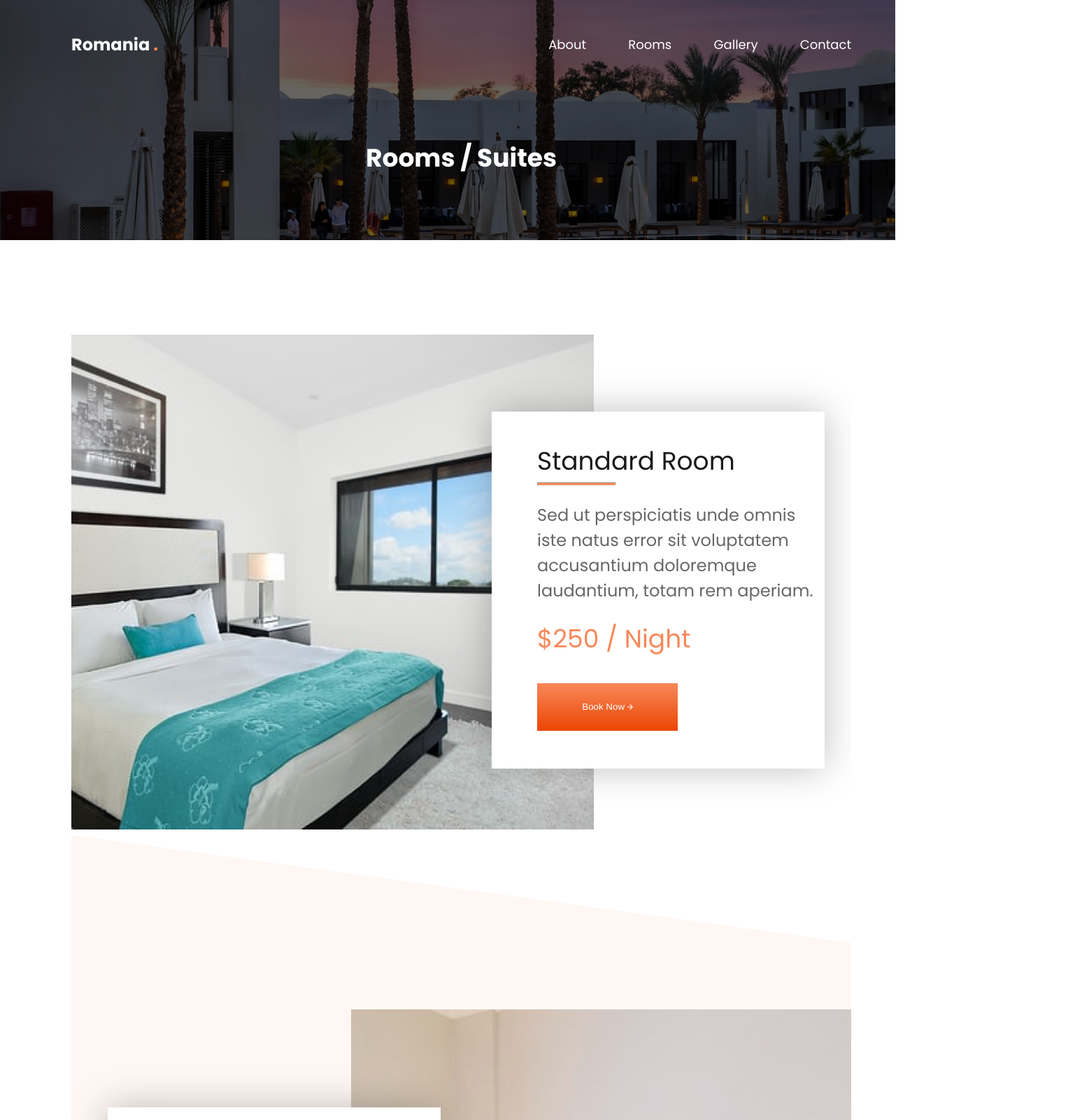
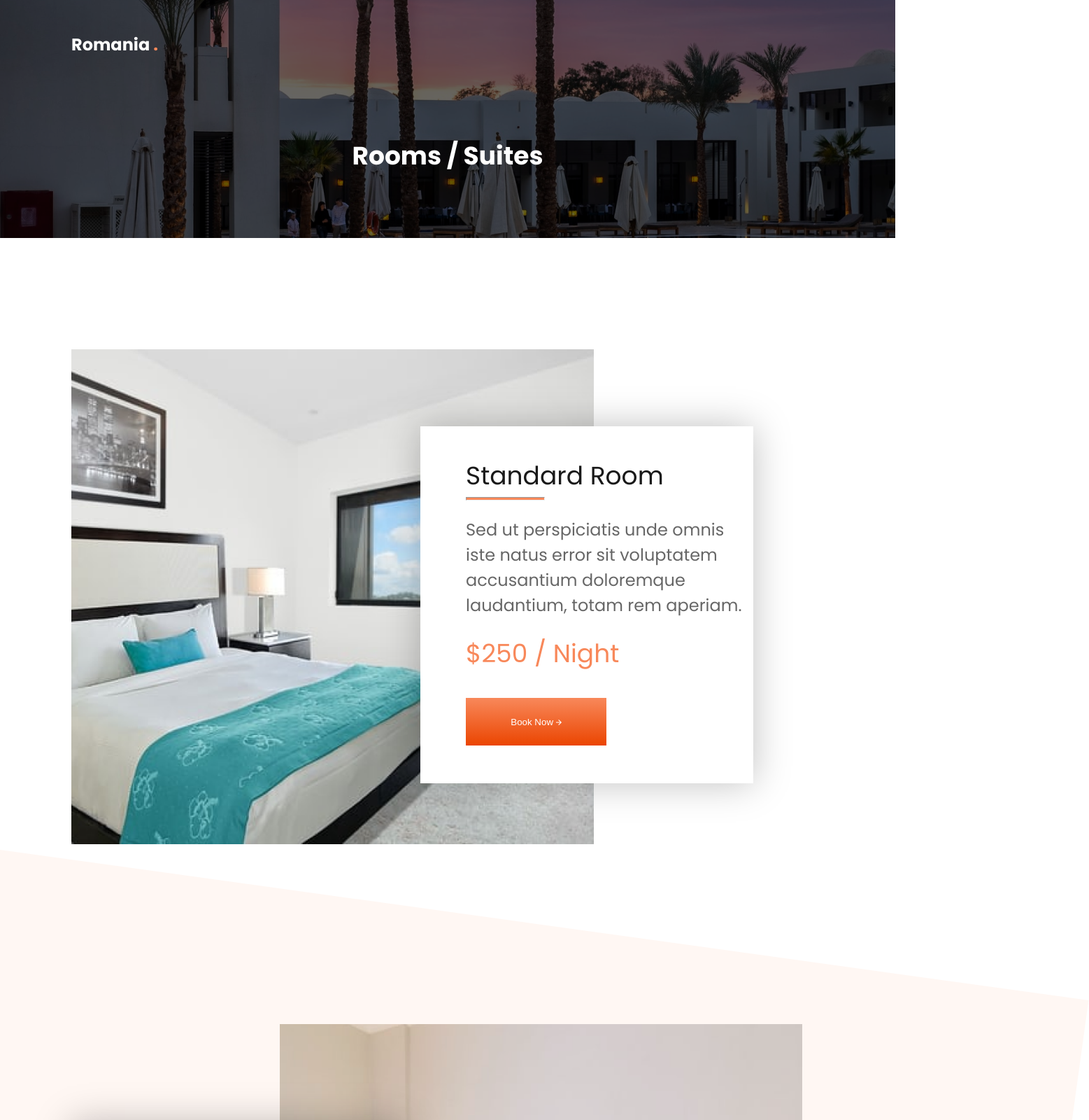
Before and after one commit to AmanamIsrael/hotels-booking-theme, a plain HTML site: page rooms.html in a window 1280 px wide. Shown: the top 1600 px of the page at 70% size, 1557 px wide, since content can reach past the window. Drawn offline with Linux system fonts and the light colour scheme.

Commit message:
initial commit

```diff
--- a/assets/css/rooms.css
+++ b/assets/css/rooms.css
@@ -1,10 +1,7 @@
 
-.container {
-
-    margin: auto 63px auto 102px;
-    overflow: hidden;
+body {
+    overflow-x: hidden;
 }
-
 header {
     background-image:
     linear-gradient(to bottom, rgba(0, 0, 0, 0.6), rgba(0, 0,0,0.6)),
@@ -37,6 +34,7 @@ header .logo {
 header .logo h1 {
     margin: 0;
     font-size: 24px;
+    margin-left: 102px;
 }
 
 header nav {
@@ -47,7 +45,8 @@ header nav {
 header .header-text h1 {
     font-size: 36px;
     text-align: center;
-    margin: 117px 0px 90px 0px;
+    padding: 90px 0 90px 0;
+
 }
 
 .clr {
@@ -70,6 +69,7 @@ footer h1 {
     font-style: normal;
     font-weight: 600;
     font-size: 36px;
+    padding-top: 90px;
 }
 
 footer p {
@@ -98,6 +98,7 @@ span {
     margin-top: 135px;
     width: 747px;
     height: 707px;
+    margin-left: 102px;
 }
 
 .room-1-details {
@@ -132,12 +133,12 @@ span {
     height: 510px;
     background: #FFFFFF;
     box-shadow: 0px 0px 50px rgba(0, 0, 0, 0.25);
-    margin-left: 52px;
+    margin-left: 102px;
 }
 
 .room-2-image img{
     margin-top: 150px;
-    width: 847px;
+    width: 747px;
     height: 807px;
     margin-left: 400px;
 }
@@ -150,6 +151,7 @@ span {
     margin-top: 235px;
     width: 747px;
     height: 707px;
+    margin-left: 102px;
 }
 
 .room-3-details {
--- a/rooms.html
+++ b/rooms.html
@@ -13,14 +13,6 @@
             <div class="logo">
                 <h1>Romania <span>.</span></h1>
             </div>
-            <nav>
-                <ul>
-                    <li><a href="#">About</a></li>
-                    <li><a href="#">Rooms</a></li>
-                    <li><a href="#">Gallery</a></li>
-                    <li><a href="#">Contact</a></li>
-                </ul>
-            </nav>
             <div class="clr"></div>
             <div class="header-text">
                 <h1>Rooms / Suites</h1>
@@ -41,6 +33,8 @@
                     <button class="dtls-styl dtls-btn">Book Now <img src="assets/images/Vector.png" alt="vector-image"></button>
                 </div>
             </div>
+        </div>
+        <div class="container">
             <div class="room-2">
                 <div class="room-2-background"></div>
                 <div class="room-2-details">
@@ -54,6 +48,8 @@
                     <img src="assets/images/deluxe-room.png" alt="deluxe-room">
                 </div>
             </div>
+        </div>
+        <div class="container">
             <div class="room-3">
                 <div class="room-3-image">
                     <img src="assets/images/luxurious.png" alt="luxurious-room">
```
